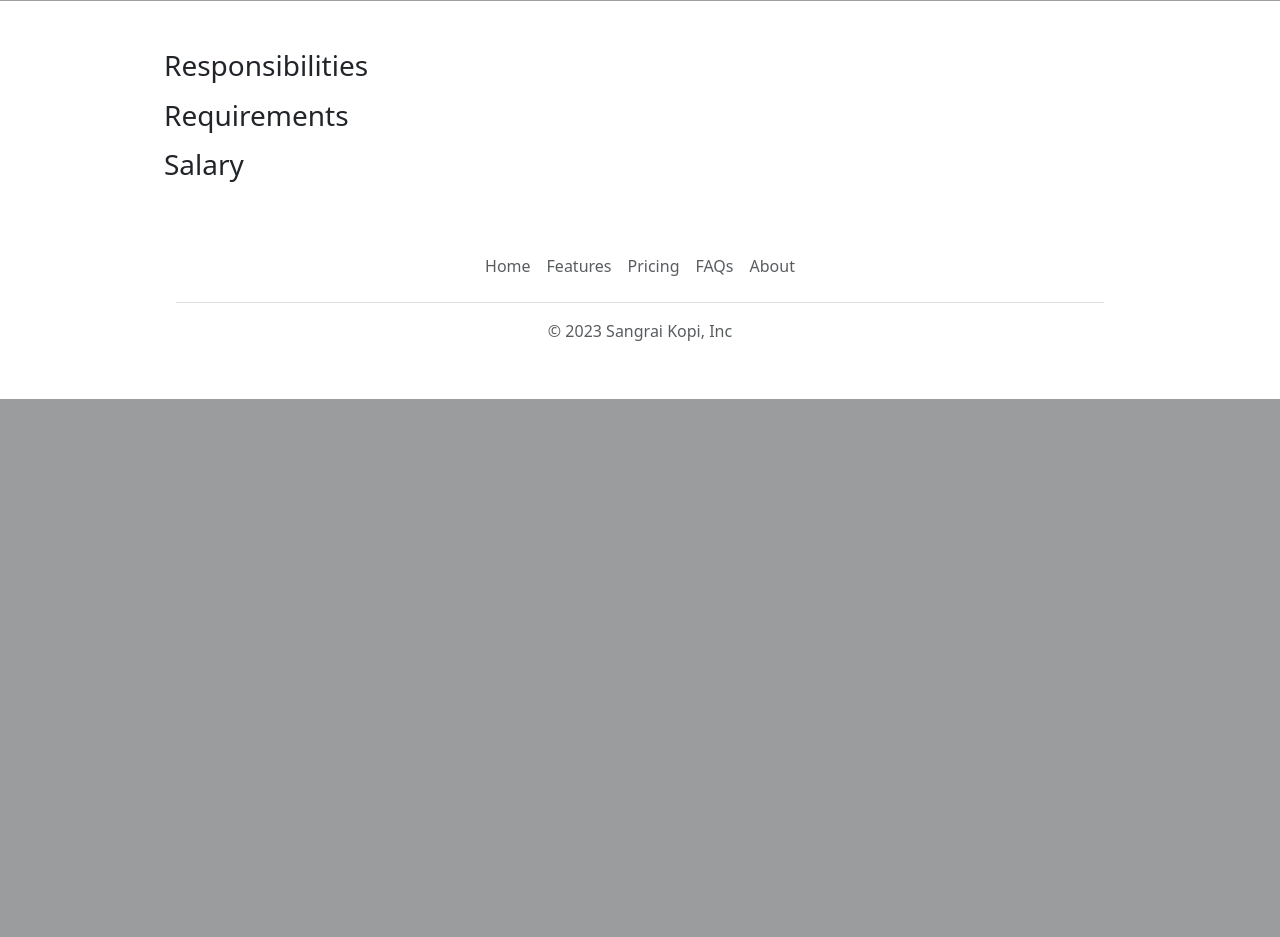
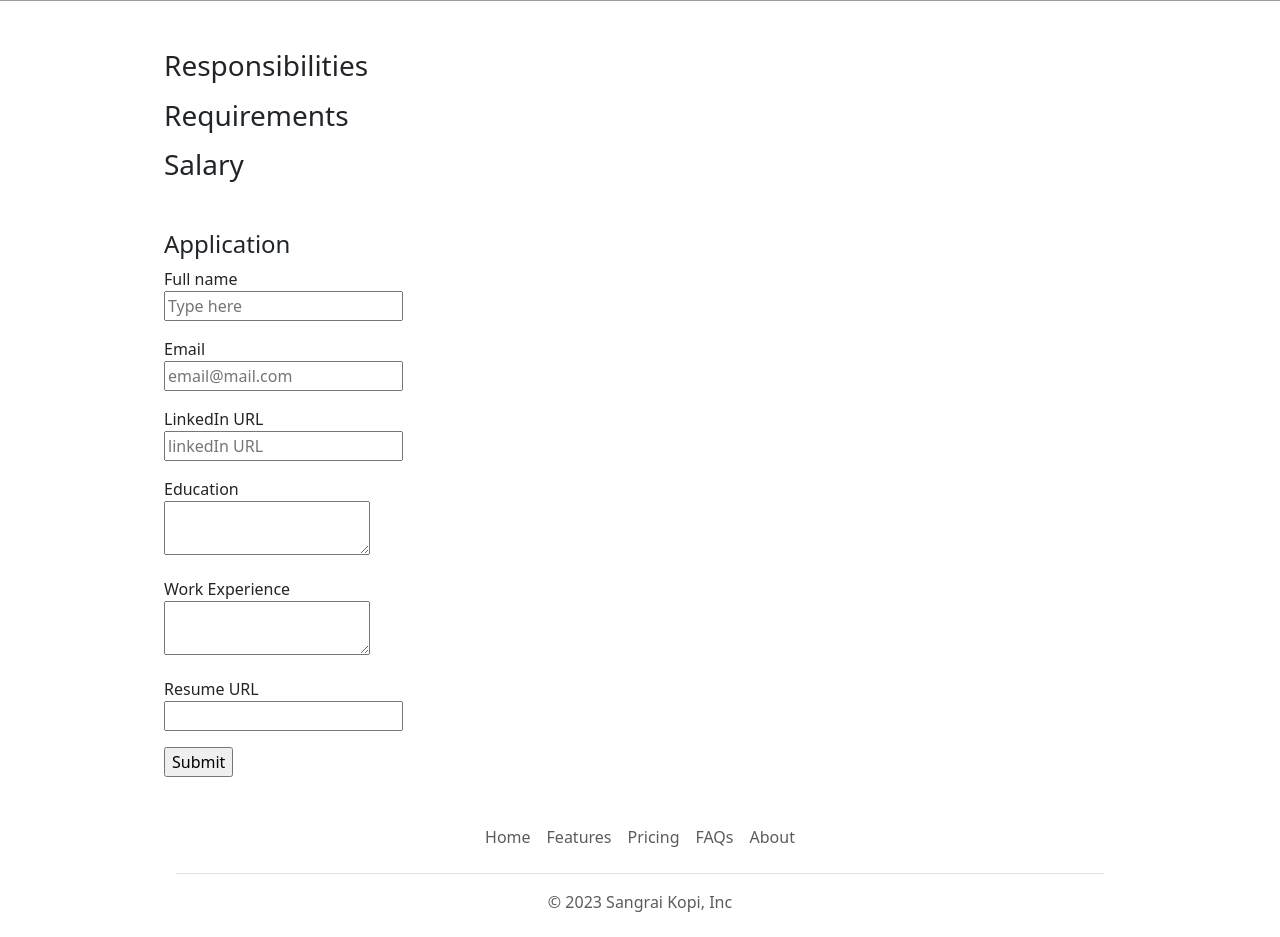
Before and after one commit to CaiLunWi/my-careers-website, a Flask app: template templates/jobpage.html in a window 1280 px wide. Shown: the part 499-1436 px from the top of the page. Before the commit the page ends 898 px from the top, so only its background shows below. Run offline with Flask 3, Linux system fonts and the light colour scheme; the template is opened without the code that fills it, so the values that code supplies are empty; parts of the project's set-up code (start-up, migrations or seed data) failed here and were passed over; grey boxes are pictures that could not be loaded.

Commit message:
added HTML page for applications

```diff
--- a/app.py
+++ b/app.py
@@ -1,4 +1,4 @@
-from flask import Flask, render_template, jsonify
+from flask import Flask, render_template, jsonify, request
 from database import load_jobs_from_db, load_job_from_db
 
 app = Flask(__name__)
@@ -20,5 +20,15 @@
     return "Not Found"
   return render_template("jobpage.html", job=job)
 
+@app.route("/jobs/<job_id>/apply", methods=['post'])
+def apply_for_job(job_id):
+  data = request.form
+  job = load_job_from_db(job_id)
+  # store this in DB
+  # send an email
+  return render_template('application_submitted.html', application=data, job=job)
+
+
+
 if __name__ == '__main__':
   app.run(host='0.0.0.0', debug=True)
--- /dev/null
+++ b/templates/application_form.html
@@ -0,0 +1,35 @@
+<h4>Application</h4>
+<form action="/jobs/{{job['job_id']}}/apply" method="post">
+  <div class="mb-3">
+  <label>Full name</label><br>
+  <input type="text" name="full_name" placeholder="Type here">
+  </div>
+
+  <div class="mb-3">
+  <label>Email</label><br>
+  <input type="text" name="email" placeholder="email@mail.com">
+  </div>
+
+  <div class="mb-3">
+  <label>LinkedIn URL</label><br>
+  <input type="text" name="linkedin_url" placeholder="linkedIn URL">
+  </div>
+
+  <div class="mb-3">
+  <label>Education</label><br>
+  <textarea name="education"></textarea>
+  </div>
+
+  <div class="mb-3">
+  <label>Work Experience</label><br>
+  <textarea name="work_experience"></textarea>
+  </div>
+
+  <div class="mb-3">
+  <label>Resume URL</label><br>
+  <input type="text" name="resume_url">
+  </div>
+
+
+  <input type="submit">
+</form>
--- a/templates/jobpage.html
+++ b/templates/jobpage.html
@@ -30,6 +30,7 @@
       </ul>
       <h3>Salary</h3>
       <p class="mb-5">{{job.currency}} {{job.salary}}</p>
+      {% include 'application_form.html' %}
       {% include 'footer.html' %}
     </div>
   </body>
```
Also changed, not shown: templates/application_submitted.html (added, +44 -0 lines).
